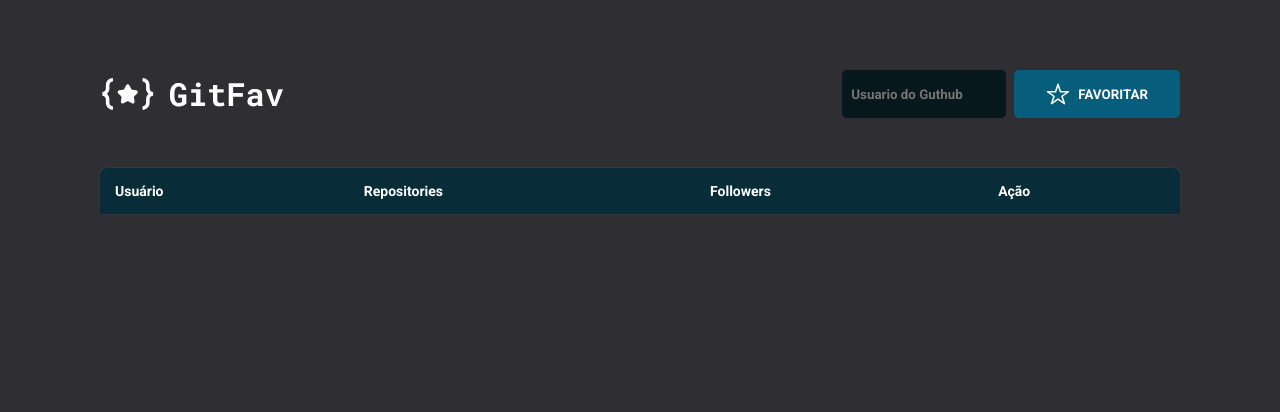
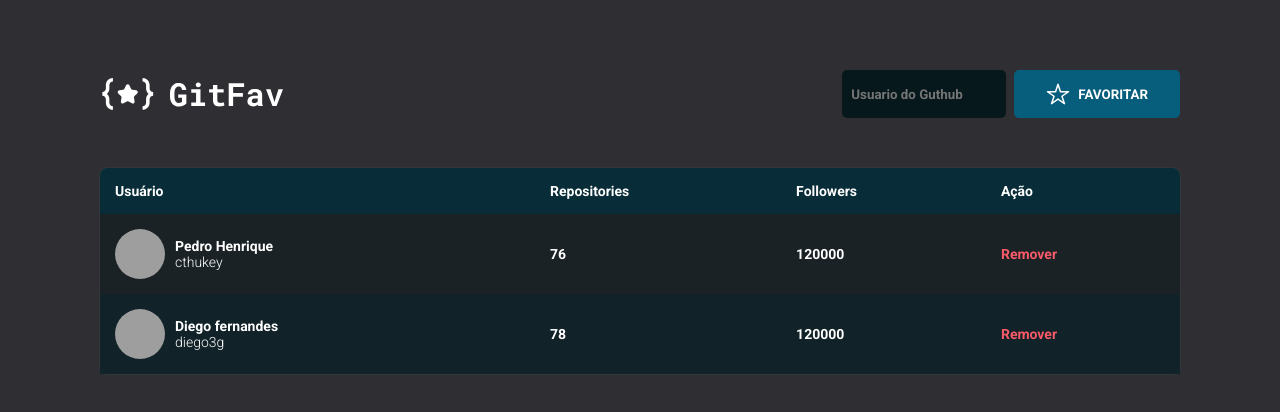
Before and after one commit to cthukey/GitFav_2.0, a plain HTML site: page index.html in a window 1280 px wide. Drawn offline with Linux system fonts and the light colour scheme; grey boxes are pictures that could not be loaded.

Commit message:
alteracao.js

```diff
--- a/index.html
+++ b/index.html
@@ -42,27 +42,6 @@
 
                 <tr>
                     <td class="user">
-                        <img src="https://github.com/cthukey.png" alt="Image de perfil">
-                        <a href="https://github.com/cthukey" target="_blank">
-                            <p>Pedro Henrique</p>
-                            <span>/cthukey</span>
-                        </a>
-                    </td>
-                    <td class="repositories">
-                        123
-                    </td>
-                    <td class="followers">
-                        1234
-                    </td>
-                    <td>
-                        <button class="remove">Remover</button>
-                    </td>
-
-
-                </tr>
-
-                <tr>
-                    <td class="user">
                         <img src="https://github.com/diego3g.png" alt="Image de perfil">
                         <a href="https://github.com/diego3g" target="_blank">
                             <p>Deigo fernandes</p>
--- a/js/favorites.js
+++ b/js/favorites.js
@@ -3,6 +3,26 @@
 class favorites{
     constructor(root){
         this.root = document.querySelector('root')
+
+        this.load()
+    }
+
+    load(){
+        this.entries = [
+            {
+                login:'cthukey',
+                name:'Pedro Henrique',
+                public_repos:'76',
+                followers:'120000',
+            },
+
+            {
+                login:'diego3g',
+                name:'Diego fernandes',
+                public_repos:'78',
+                followers:'120000',
+            }
+        ]
     }
 }
 
@@ -15,16 +35,65 @@ export class favoriteView extends favorites{
     constructor(root){
         super(root)
 
+        this.tbody = document.querySelector('table tbody')
+
         this.update()
     }
 
     update(){
         this.removeAlltr()
+
+        this.entries.forEach(user => {
+            const row = this.createRow()
+            // console.log(row)
+
+            row.querySelector('.user img').src = `https://github.com/${user.login}.png`
+            row.querySelector('.user p').textContent = `${user.name}`
+            row.querySelector('.user span').textContent = `${user.login}`
+            row.querySelector('.repositories').textContent = `${user.public_repos}`
+            row.querySelector('.followers').textContent = `${user.followers}`
+
+
+
+
+
+
+
+
+
+            this.tbody.append(row)//(append)Ele vai receber a @row para q seja Html
+        })
+    }
+
+    createRow(){
+        const tr = document.createElement('tr')
+
+        tr.innerHTML = `
+
+        <td class="user">
+            <img src="https://github.com/cthukey.png" alt="Image de perfil">
+            <a href="https://github.com/cthukey" target="_blank">
+                <p>Pedro Henrique</p>
+                <span>/cthukey</span>
+            </a>
+            </td>
+            <td class="repositories">
+                123
+            </td>
+            <td class="followers">
+                1234
+            </td>
+            <td>
+                <button class="remove">Remover</button>
+            </td>
+
+        `
+
+        return tr
     }
 
     removeAlltr(){
-        const tbody = document.querySelector('table tbody')
-        tbody.querySelectorAll('tr').
+        this.tbody.querySelectorAll('tr').
         forEach((tr)=>{
             tr.remove()
         })
```
